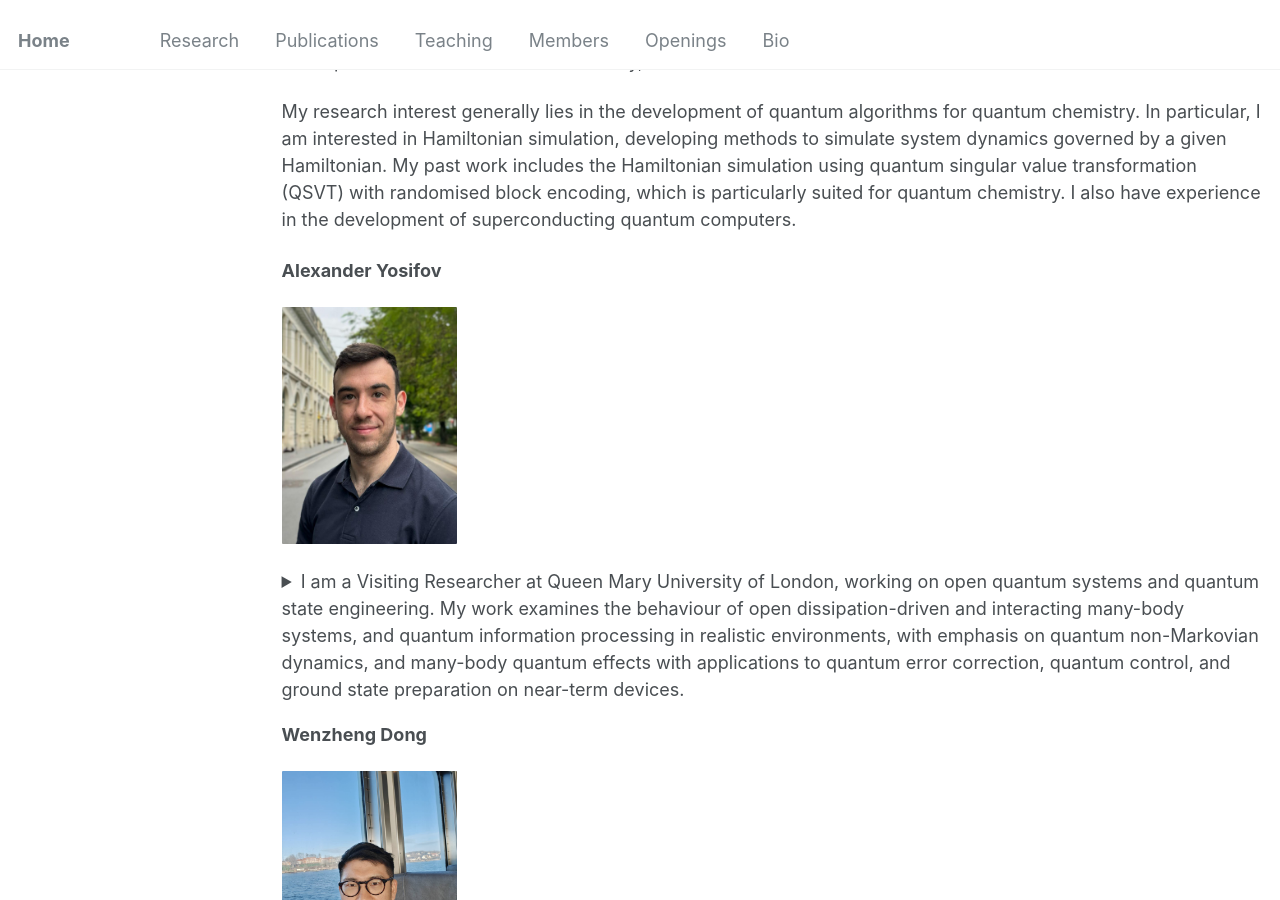
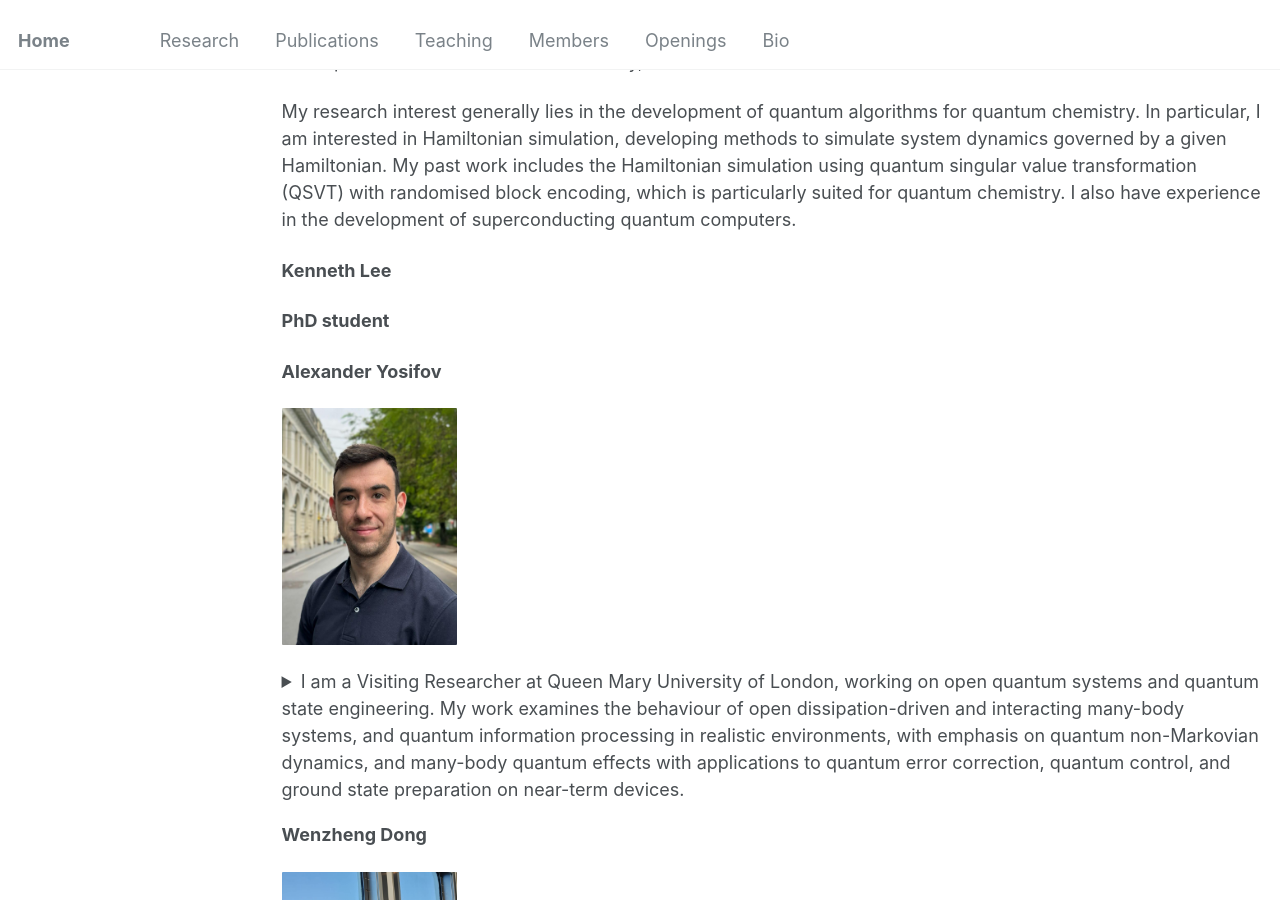
Before and after one commit to jinzhao-sun/jinzhao-sun.github.io, a Jekyll site: the page built from _pages/members.md, in a window 1280 px wide and 900 px high, scrolled down 378 px. Built offline with Jekyll 4.4.1, drawn with Linux system fonts in a browser that asks for light colours.

Commit message:
Add Kenneth Lee to members page
Added Kenneth Lee's profile as a PhD student.

```diff
--- a/_pages/members.md
+++ b/_pages/members.md
@@ -20,6 +20,15 @@ redirect_from:
 Co-supervision with David Tew Chemistry, Oxford<br>
 
 My research interest generally lies in the development of quantum algorithms for quantum chemistry. In particular, I am interested in Hamiltonian simulation, developing methods to simulate system dynamics governed by a given Hamiltonian. My past work includes the Hamiltonian simulation using quantum singular value transformation (QSVT) with randomised block encoding, which is particularly suited for quantum chemistry. I also have experience in the development of superconducting quantum computers.<br>
+
+**Kenneth Lee**<br>
+
+<!-- <img src="/images/Shitaro.png" alt="Description" style="border-radius: 1px; box-shadow: 0 0px 1px rgba(0, 0, 0, 0.02); border: 0px solid #ccc; width: 175px;">  -->
+
+
+**PhD student**<br>
+
+
 
 
 **Alexander Yosifov**<br>
```
